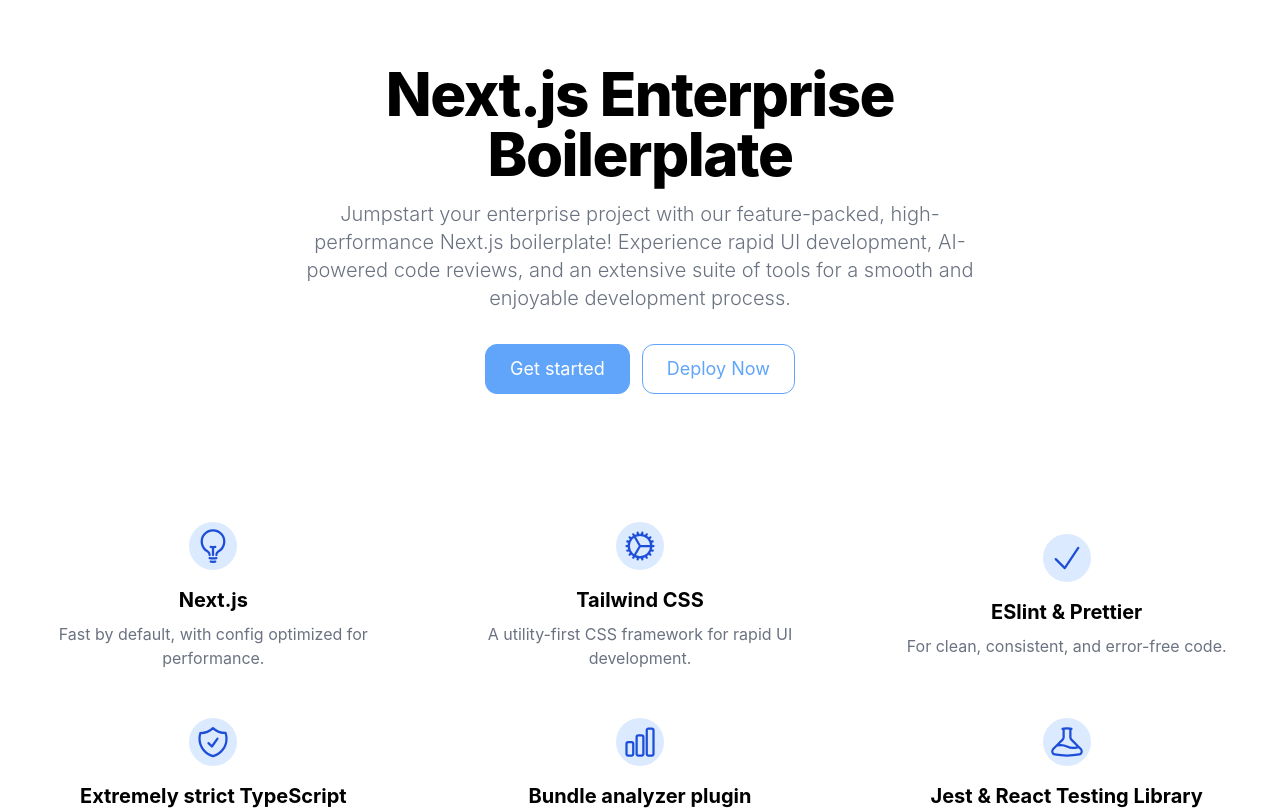
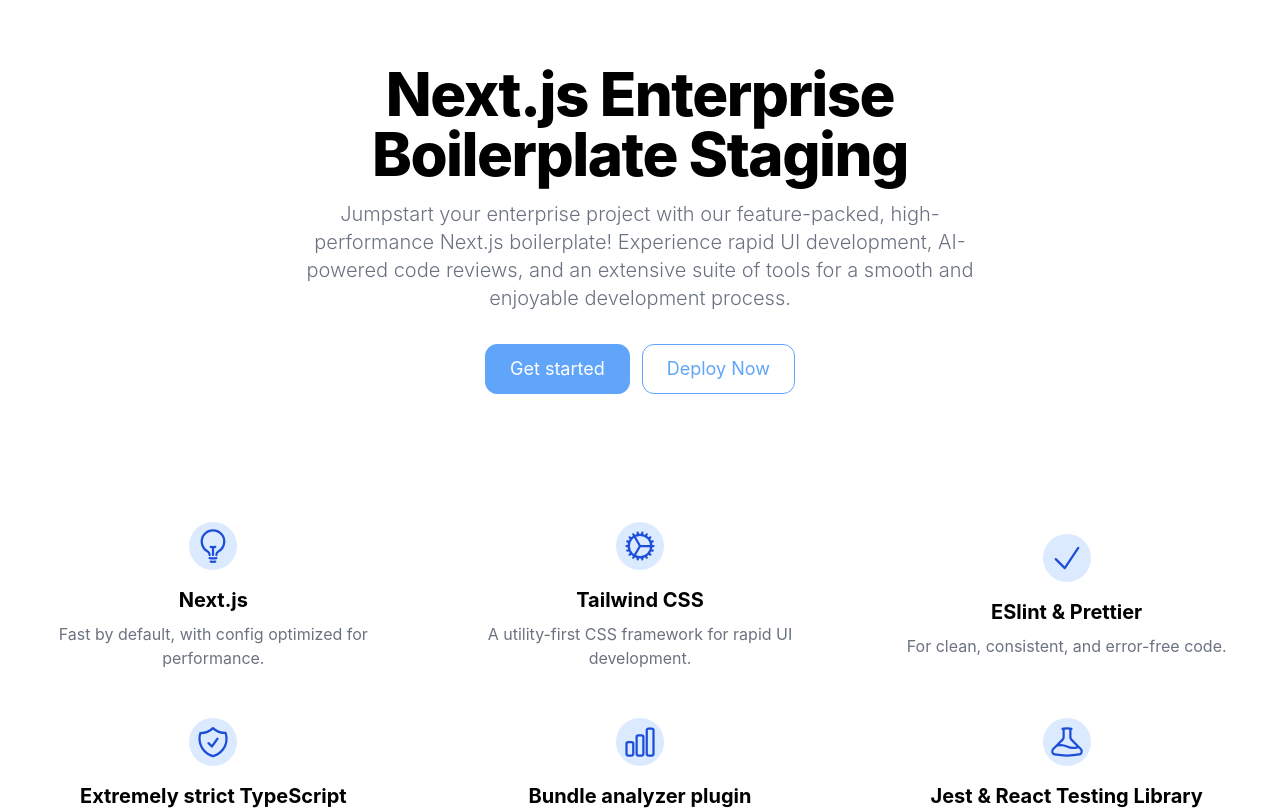
Before and after one commit to michaelpautov/online-coursers, a Next.js app: page / in a window 1280 px wide. Shown: the top 810 px of the page. Built offline with nearby package versions, Linux system fonts and the light colour scheme.

Commit message:
feat(app): added staging text

```diff
--- a/app/page.tsx
+++ b/app/page.tsx
@@ -26,7 +26,7 @@
         <div className="mx-auto grid max-w-screen-xl px-4 py-8 text-center lg:py-16">
           <div className="mx-auto place-self-center">
             <h1 className="mb-4 max-w-2xl text-4xl font-extrabold leading-none tracking-tight dark:text-white md:text-5xl xl:text-6xl">
-              Next.js Enterprise Boilerplate
+              Next.js Enterprise Boilerplate Staging
             </h1>
             <p className="mb-6 max-w-2xl font-light text-gray-500 dark:text-gray-400 md:text-lg lg:mb-8 lg:text-xl">
               Jumpstart your enterprise project with our feature-packed, high-performance Next.js boilerplate!
```
